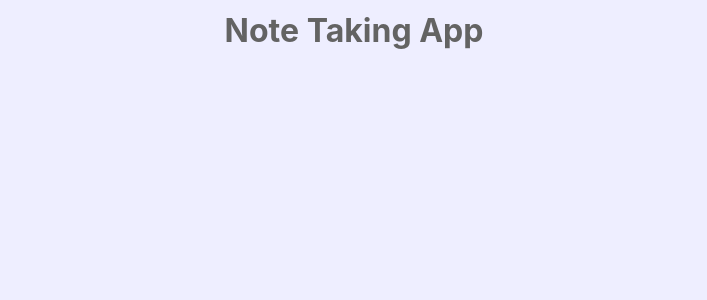
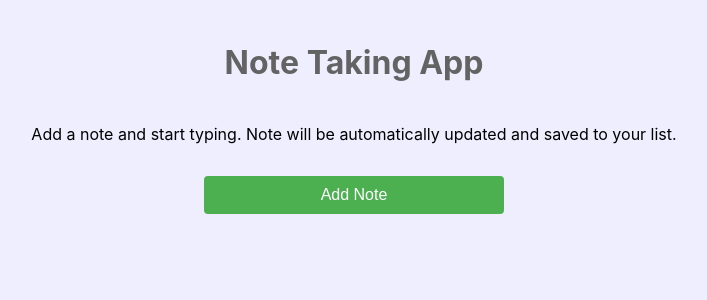
Before and after one commit to p-karwowski-dev/note-taking-app, a React (Create React App) app: page / in a window 1280 px wide. Shown: the top 300 px of the page, without its empty margins (286-993 px from the left). Built offline with nearby package versions, Linux system fonts and the light colour scheme; the HTML template or start-up script is replaced by a standard one.

Commit message:
PK-003: added app structure

```diff
--- a/src/App.css
+++ b/src/App.css
@@ -5,6 +5,8 @@
   background-color: #eeeeff;
   display: flex;
   flex-direction: column;
+  align-items: center;
+  gap: 16px;
 }
 
 .App-header {
@@ -14,4 +16,5 @@
   color: rgb(99, 99, 99);
   width: 100%;
   height: 60px;
+  margin-top: 32px;
 }
--- a/src/App.tsx
+++ b/src/App.tsx
@@ -1,4 +1,6 @@
 import './App.css'
+import { AddNoteButton } from './components/addNoteButton/AddNoteButton'
+import { NoteList } from './noteList/NoteList'
 
 function App() {
   return (
@@ -6,6 +8,15 @@ function App() {
       <header className="App-header">
         <h1>Note Taking App</h1>
       </header>
+
+      <p>
+        Add a note and start typing. Note will be automatically updated and
+        saved to your list.
+      </p>
+
+      <AddNoteButton />
+
+      <NoteList />
     </div>
   )
 }
--- /dev/null
+++ b/src/components/addNoteButton/AddNoteButton.tsx
@@ -0,0 +1,5 @@
+import './addNoteButton.css'
+
+export function AddNoteButton() {
+  return <button className="Add-note-button">Add Note</button>
+}
--- /dev/null
+++ b/src/components/addNoteButton/addNoteButton.css
@@ -0,0 +1,24 @@
+.Add-note-button {
+  background-color: #4caf50;
+  color: white;
+  border: none;
+  border-radius: 4px;
+  padding: 10px 20px;
+  font-size: 16px;
+  cursor: pointer;
+  transition: background-color 0.3s ease;
+  width: 300px;
+}
+
+.Add-note-button:hover {
+  background-color: #45a049;
+}
+
+.Add-note-button:active {
+  background-color: #3e8e41;
+}
+
+.Add-note-button:focus {
+  outline: none;
+  box-shadow: 0 0 5px #4caf50;
+}
--- /dev/null
+++ b/src/noteList/NoteList.tsx
@@ -0,0 +1,9 @@
+import './noteList.css'
+
+export function NoteList() {
+  const onStopTyping = (text: string) => {
+    console.log(text)
+  }
+
+  return <main className="Note-list"></main>
+}
--- /dev/null
+++ b/src/noteList/noteList.css
@@ -0,0 +1,11 @@
+.Note-list {
+  display: flex;
+  flex-direction: column;
+  align-items: center;
+  justify-content: center;
+  width: 100%;
+  height: 100%;
+  overflow-y: auto;
+  padding: 16px;
+  gap: 8px;
+}
```
